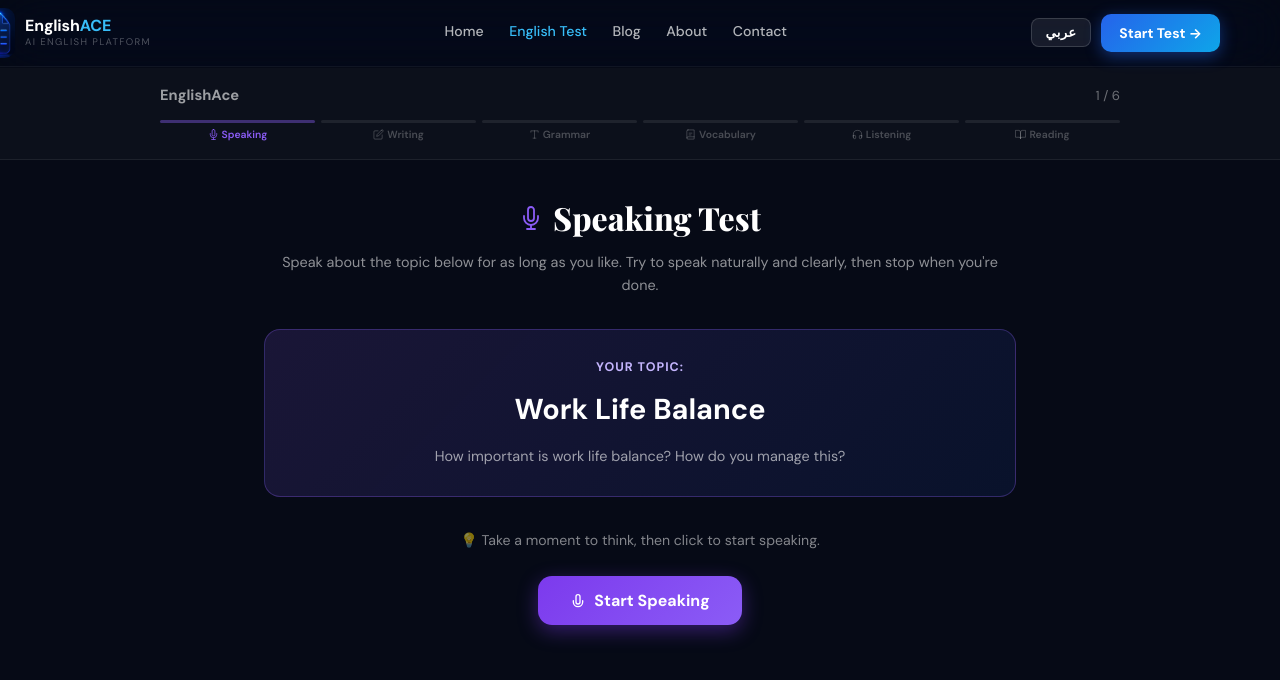
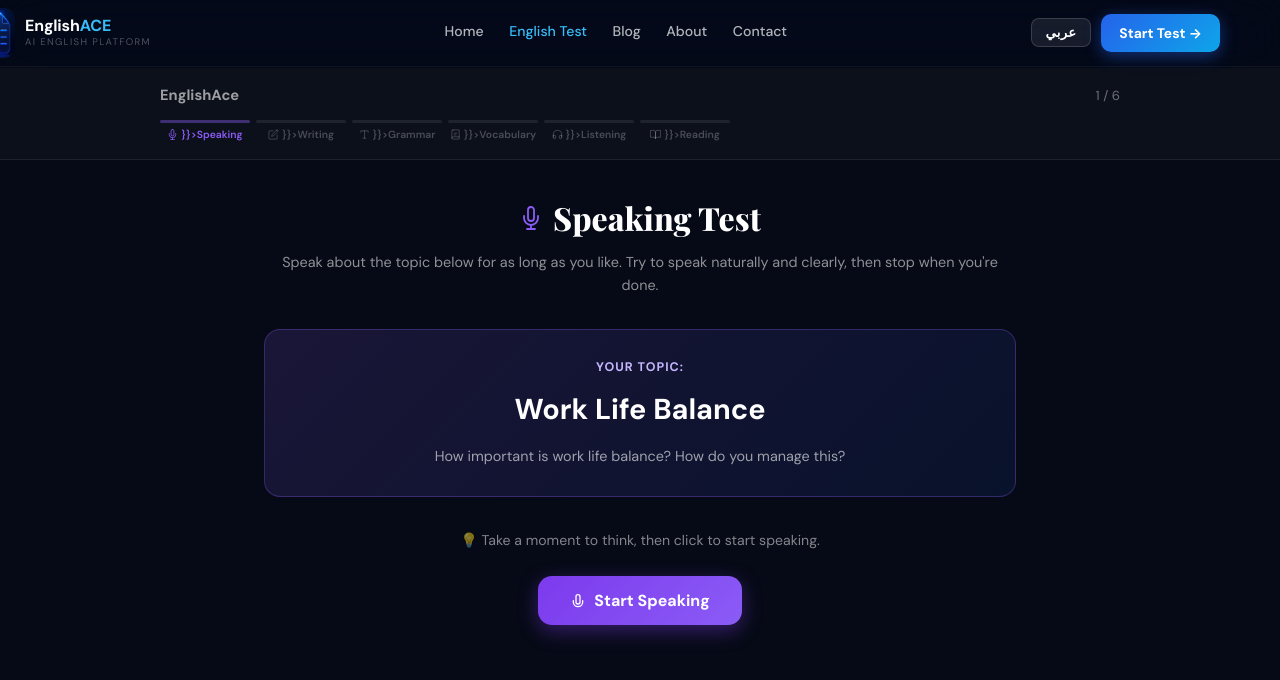
Before and after one commit to mrfar00uk0k-spec/EnglishAce, a React (Vite) app: page /assessment in a window 1280 px wide. Shown: the top 680 px of the page. Built offline with nearby package versions, Linux system fonts and the light colour scheme.

Commit message:
Update Assessment.jsx

```diff
--- a/src/pages/Assessment.jsx
+++ b/src/pages/Assessment.jsx
@@ -86,24 +86,41 @@ export default function Assessment() {
                 {currentSection + 1} / {SECTIONS.length - 1}
               </span>
             </div>
-            <div style={{ display: 'flex', gap: 6, flexWrap: 'wrap' }}>
-              {stepKeys.filter(k => k !== 'results').map((key, i) => {
+<div style={{
+  display: 'flex',
+  gap: 6,
+  flexWrap: 'nowrap',
+  overflowX: 'auto',
+  scrollbarWidth: 'none'
+}}>              {stepKeys.filter(k => k !== 'results').map((key, i) => {
                 const Icon = TestIconMap[key];
                 const color = TestColorMap[key];
                 const done = i < currentSection;
                 const active = i === currentSection;
                 return (
-                  <div key={key} style={{ flex: 1, minWidth: 50, display: 'flex', flexDirection: 'column', alignItems: 'center', gap: 4 }}>
-                    <div style={{
+<div
+  key={key}
+  style={{
+    flex: '0 0 auto',
+    minWidth: window.innerWidth <= 768 ? 60 : 90,
+    display: 'flex',
+    flexDirection: 'column',
+    alignItems: 'center',
+    gap: 4
+  }}
+>                    <div style={{
                       width: '100%', height: 3, borderRadius: 2,
                       background: done ? color : active ? color + '66' : 'rgba(255,255,255,0.08)',
                       transition: 'all 0.5s',
                     }} />
                     <div style={{ display: 'flex', alignItems: 'center', gap: 3 }}>
                       {Icon && <Icon size={11} color={active ? color : done ? color : 'rgba(255,255,255,0.25)'} />}
-                      <span style={{
-                        fontSize: '0.65rem', fontWeight: 600,
-                        color: active ? color : done ? color + 'cc' : 'rgba(255,255,255,0.25)',
+                     <span style={{
+  fontSize: window.innerWidth <= 768 ? '0.55rem' : '0.65rem',
+  fontWeight: 600,
+  color: active ? color : done ? color + 'cc' : 'rgba(255,255,255,0.25)',
+  whiteSpace: 'nowrap',
+}}>
                       }}>{stepLabels[key]}</span>
                     </div>
                   </div>
```
